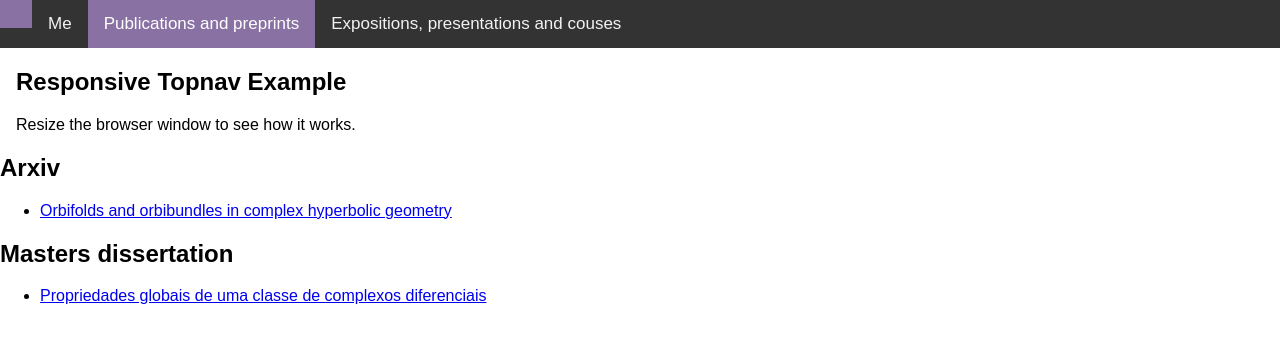
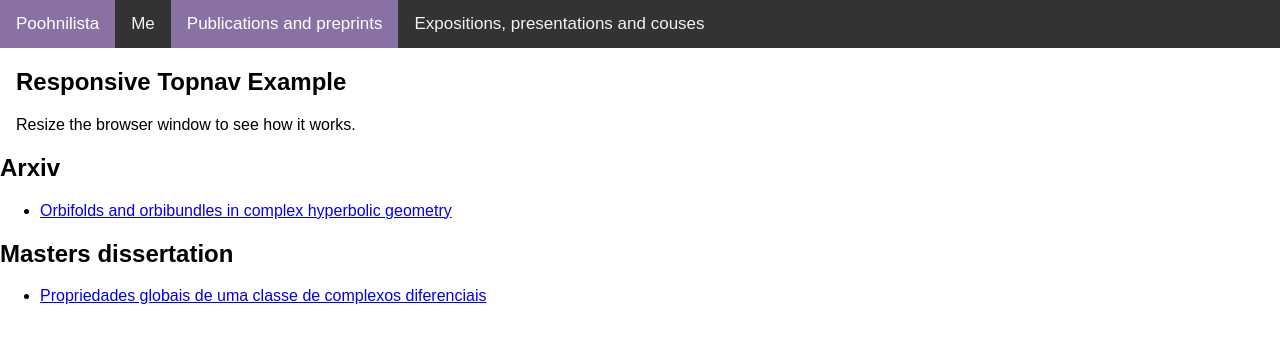
Before and after one commit to HugoCBotos/HugoCBotos.github.io, a Jekyll site: the page built from articles.md, in a window 1280 px wide. Shown: the top 343 px of the page. Built offline with Jekyll 4.4.1, drawn with Linux system fonts in a browser that asks for light colours; our own code applies the rules of GitHub Pages for plain Markdown files.

Commit message:
Update default.html

```diff
--- a/_layouts/default.html
+++ b/_layouts/default.html
@@ -81,7 +81,7 @@ body {
 <body>
 
 <div class="topnav" id="myTopnav">
-  <a href="#home" class="active"></a>
+  <a href="#home" class="active">Poohnilista</a>
      <a {% if page.url == "/" %}class="active"{% endif %} href="https://poohnilista.github.io">Me</a>
       <a {% if page.url == "/articles.html" %}class="active"{% endif %} href="https://poohnilista.github.io/articles.html">Publications and preprints</a>
       <a {% if page.url == "/exposition.html" %}class="active"{% endif %} href="https://poohnilista.github.io/exposition.html">Expositions, presentations and couses</a>
```
